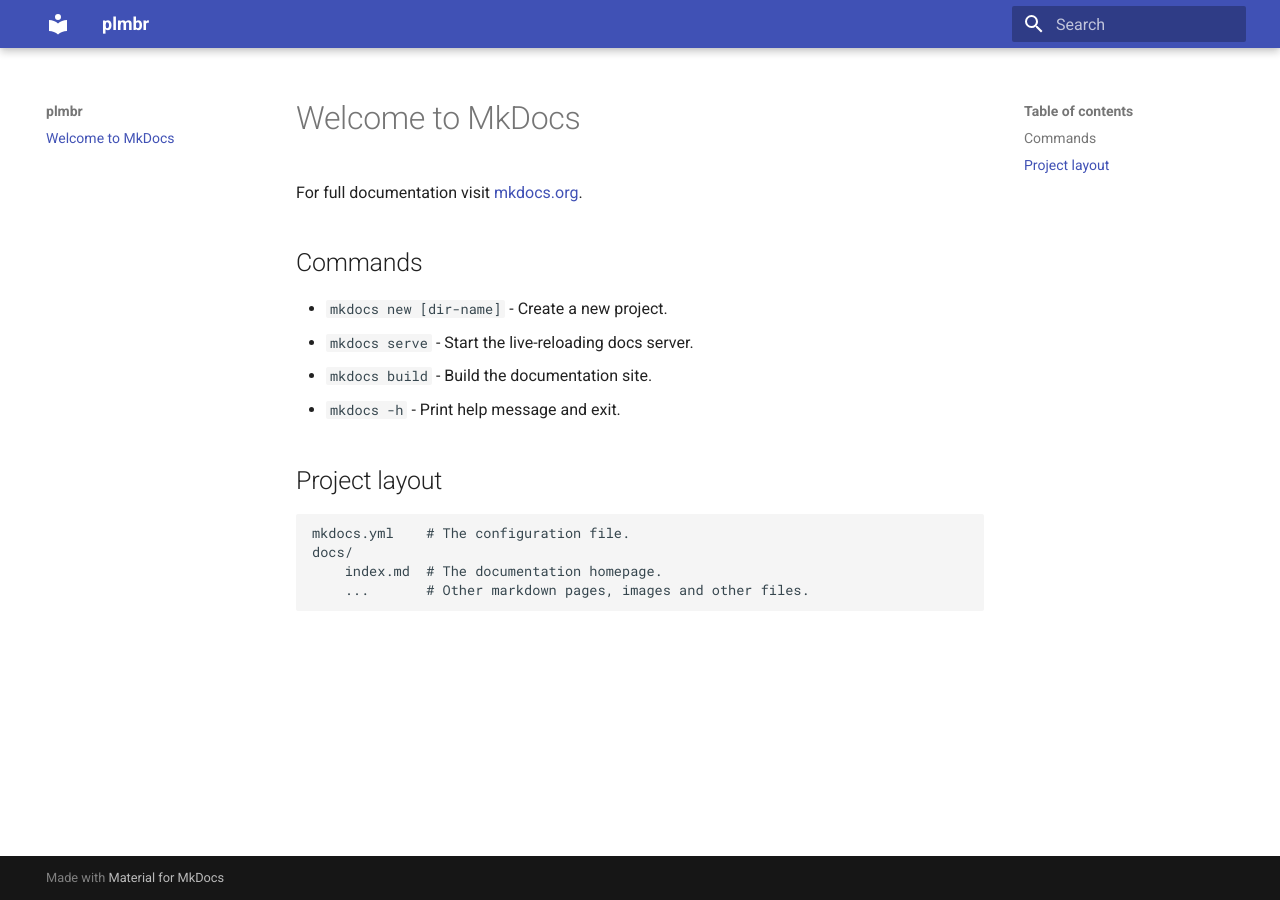
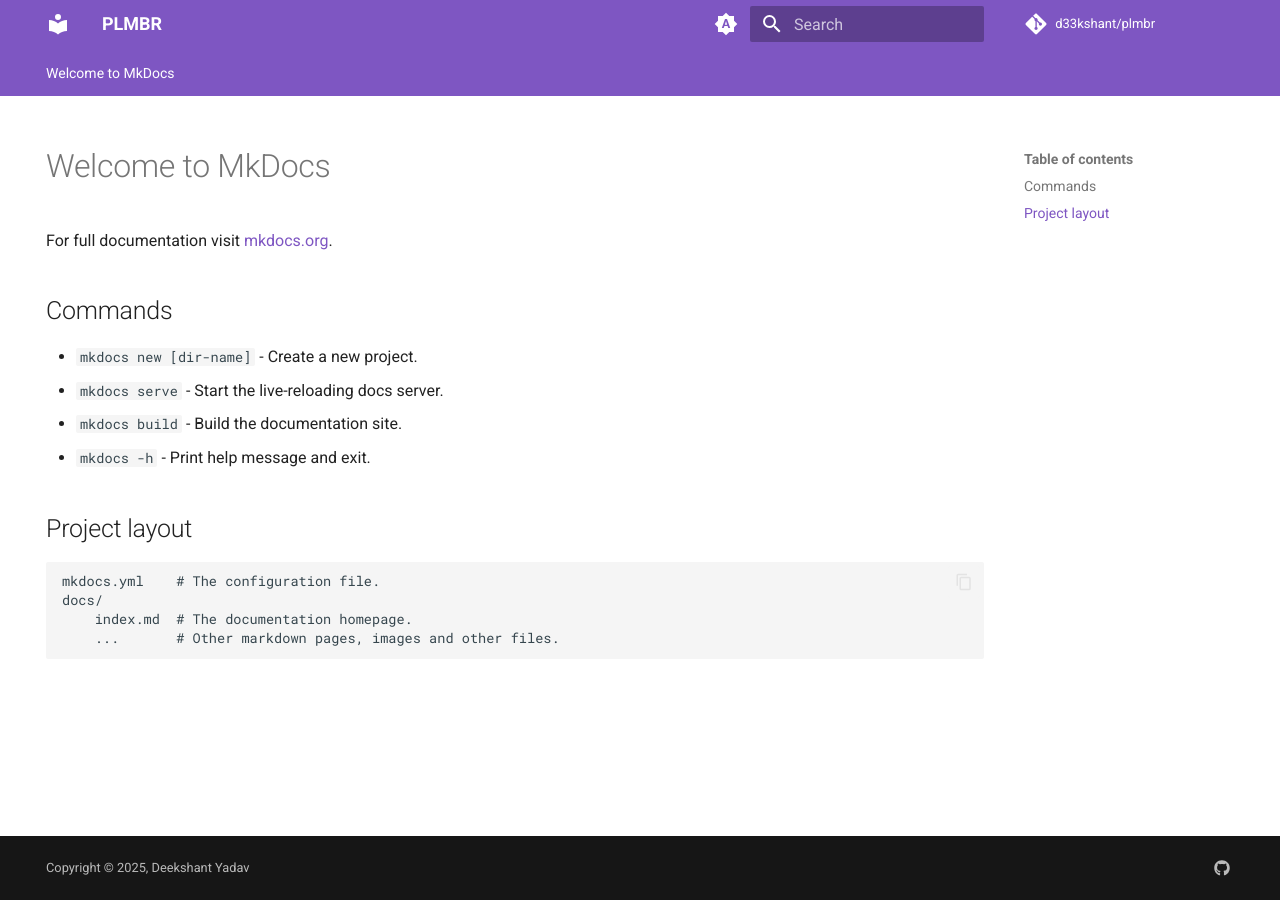
Before and after one commit to d33kshant/plmbr, an MkDocs documentation site: the page built from docs/index.md, in a window 1280 px wide. Built offline with MkDocs 1.6.1 and Material for MkDocs 9.7.7, drawn with Linux system fonts in a browser that asks for light colours; comment, search, counter and statistics services are not loaded.

Commit message:
feat: updated mkdocs config

```diff
--- a/mkdocs.yml
+++ b/mkdocs.yml
@@ -1,4 +1,75 @@
-site_name: plmbr
+site_name: PLMBR
 site_url: https://d33kshant.github.io/plmbr
+repo_url: https://github.com/d33kshant/plmbr
+repo_name: d33kshant/plmbr
+copyright: Copyright &copy; 2025, Deekshant Yadav
 theme:
   name: material
+  palette:
+    # Palette toggle for automatic mode
+    - media: "(prefers-color-scheme)"
+      toggle:
+        icon: material/brightness-auto
+        name: Switch to light mode
+    # Palette toggle for light mode
+    - media: "(prefers-color-scheme: light)"
+      primary: deep purple
+      scheme: default
+      toggle:
+        icon: material/brightness-7
+        name: Switch to dark mode
+    # Palette toggle for dark mode
+    - media: "(prefers-color-scheme: dark)"
+      primary: deep purple
+      scheme: slate
+      toggle:
+        icon: material/brightness-4
+        name: Switch to system preference
+  features:
+    - navigation.tabs
+    - content.code.copy
+    - content.footnote.tooltips
+    - navigation.expand
+    - navigation.footer
+    - navigation.instant
+    - navigation.instant.progress
+    - navigation.top
+    - toc.follow
+plugins:
+  - meta
+  - search
+markdown_extensions:
+  - toc:
+      permalink: true
+  - attr_list
+  - footnotes
+  - md_in_html
+  - tables
+  - pymdownx.arithmatex:
+      generic: true
+  - pymdownx.b64
+  - pymdownx.blocks.caption
+  - pymdownx.caret
+  - pymdownx.critic
+  - pymdownx.details
+  - pymdownx.emoji:
+      emoji_index: !!python/name:material.extensions.emoji.twemoji
+      emoji_generator: !!python/name:material.extensions.emoji.to_svg
+  - pymdownx.highlight
+  - pymdownx.smartsymbols
+  - pymdownx.snippets
+  - pymdownx.superfences
+  - pymdownx.tasklist
+  - pymdownx.tilde
+  - pymdownx.superfences:
+      custom_fences:
+        - name: mermaid
+          class: mermaid
+          format: !!python/name:pymdownx.superfences.fence_code_format
+# Extra configuration
+extra:
+  generator: false
+  social:
+    - icon: fontawesome/brands/github
+      link: https://github.com/d33kshant/plmbr
+      name: d33kshant on GitHub
```
